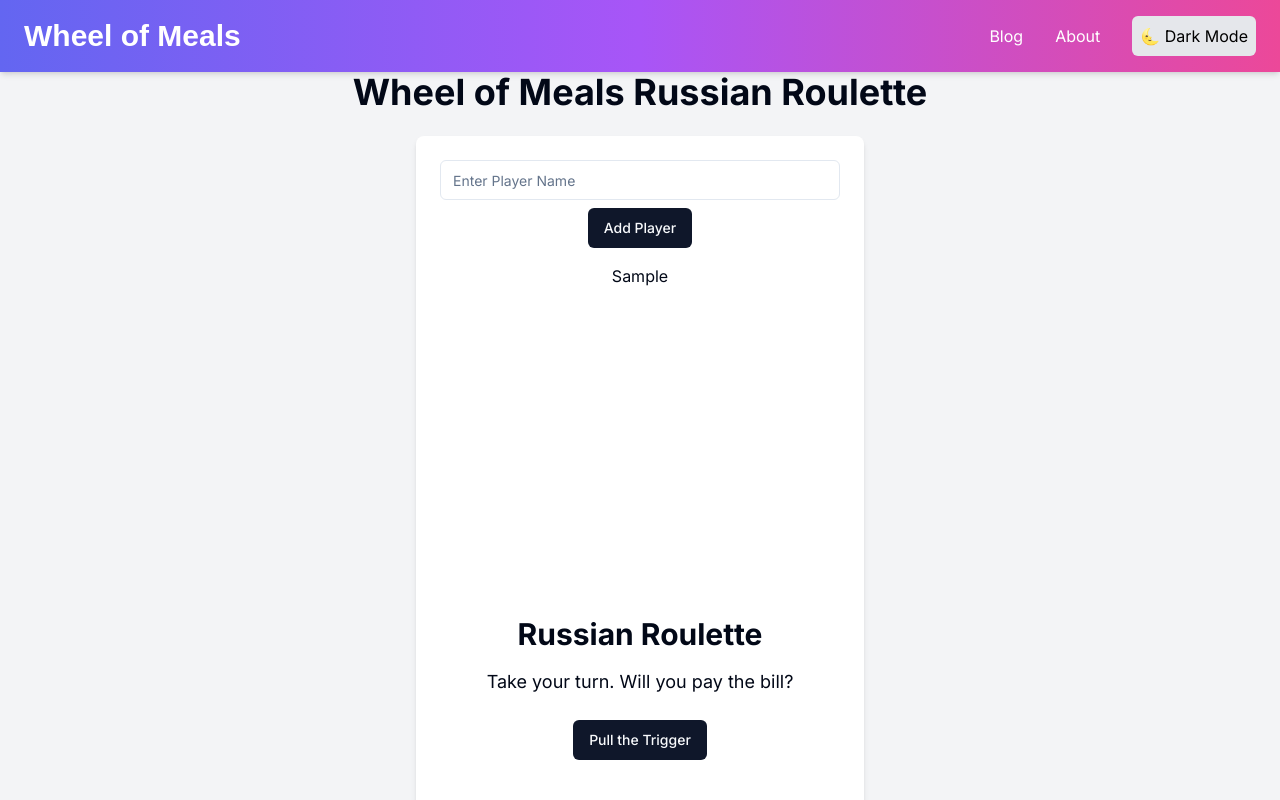
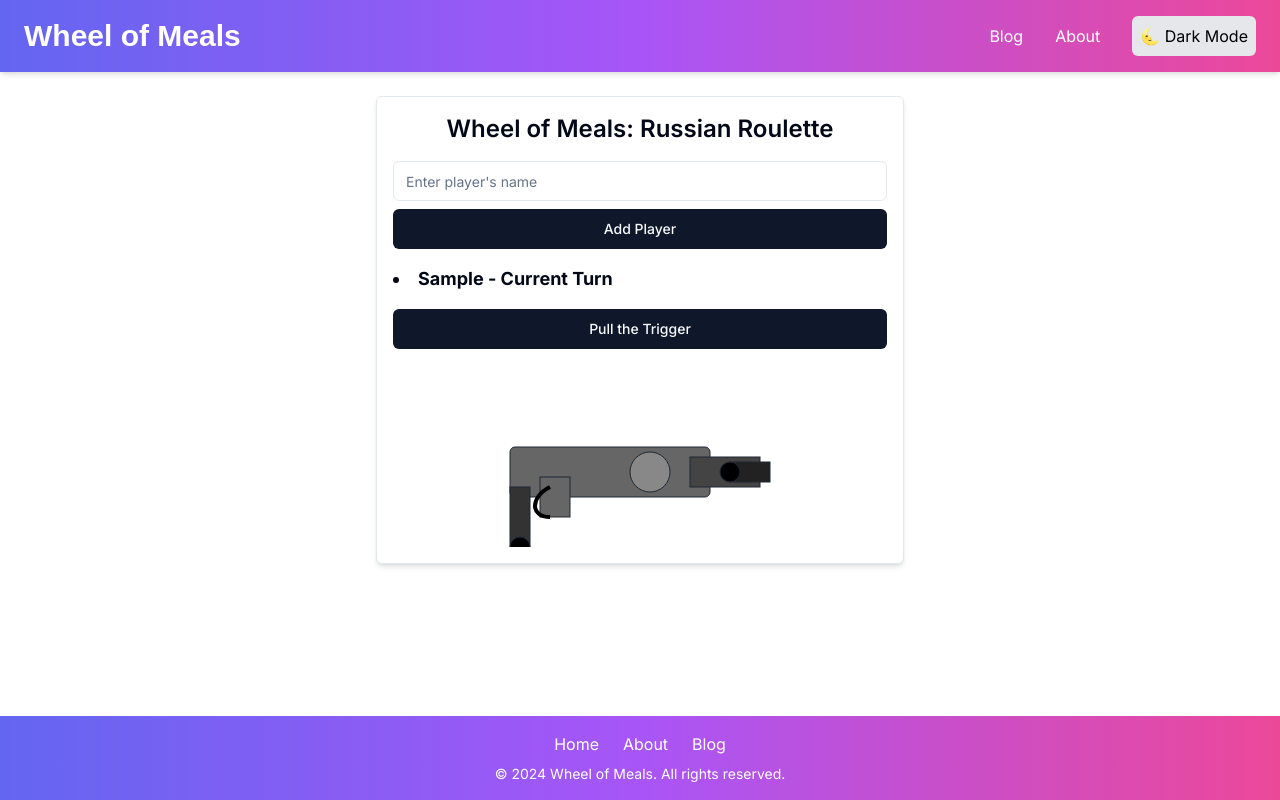
Before and after one commit to omeryildirim0/wheel, a Next.js app: page /games/russian-roulette in a window 1280 px wide. Both pictures are taken after typing "Sample" into the empty fields and a click on the button "Add Player". Shown: the top 800 px of the page. Built offline with nearby package versions, Linux system fonts and the light colour scheme.

Commit message:
new game design

```diff
--- a/app/games/russian-roulette/RussianRouletteGame.tsx
+++ b/app/games/russian-roulette/RussianRouletteGame.tsx
@@ -24,7 +24,7 @@ const RussianRoulette = () => {
   };
 
   return (
-    <div className="flex flex-col items-center justify-center h-screen">
+    <div className="flex flex-col items-center justify-center min-h-[80vh]">
       <h1 className="text-3xl font-bold mb-4">Russian Roulette</h1>
       <p className="text-lg mb-6">Take your turn. Will you pay the bill?</p>
       <Button onClick={pullTrigger} disabled={gameOver}>
--- a/app/games/russian-roulette/page.tsx
+++ b/app/games/russian-roulette/page.tsx
@@ -1,14 +1,132 @@
-import PlayerInput from './PlayerForm';
-import RussianRoulette from './RussianRouletteGame';
+"use client";
+// components/RussianRoulette.tsx
+import React, { useState } from 'react';
+import { Button } from '@/components/ui/button';
+import { Card } from '@/components/ui/card';
+import { Input } from '@/components/ui/input';
+import { cn } from '@/lib/utils'; // For classnames if needed
 
-export default function Home() {
+const clickSound = '/sounds/click.mp3';  // Add sound path
+const bangSound = '/sounds/bang.mp3';    // Add sound path
+
+const RussianRoulette = () => {
+  const [players, setPlayers] = useState<string[]>([]);
+  const [newPlayer, setNewPlayer] = useState<string>('');
+  const [currentPlayerIndex, setCurrentPlayerIndex] = useState<number>(0);
+  const [chamberPosition, setChamberPosition] = useState<number>(0);  // Track revolver chamber
+  const [bulletChamber, setBulletChamber] = useState<number>(Math.floor(Math.random() * 6)); // Random bullet position
+  const [gameOver, setGameOver] = useState<boolean>(false);
+
+  const addPlayer = () => {
+    if (newPlayer.trim() !== '') {
+      setPlayers([...players, newPlayer.trim()]);
+      setNewPlayer('');
+    }
+  };
+
+  const playSound = (soundPath: string) => {
+    const audio = new Audio(soundPath);
+    audio.play();
+  };
+
+  const pullTrigger = () => {
+    if (players.length === 0 || gameOver) return;
+
+    const currentChamber = chamberPosition % 6;
+
+    if (currentChamber === bulletChamber) {
+      // Gun fired, end game
+      setGameOver(true);
+      playSound(bangSound);
+    } else {
+      // Empty chamber
+      playSound(clickSound);
+      setChamberPosition(chamberPosition + 1);
+      setCurrentPlayerIndex((currentPlayerIndex + 1) % players.length);
+    }
+  };
+
+  const resetGame = () => {
+    setGameOver(false);
+    setChamberPosition(0);
+    setBulletChamber(Math.floor(Math.random() * 6));  // Reset bullet position
+  };
+
   return (
-    <div className="flex flex-col items-center justify-center min-h-screen bg-gray-100">
-      <h1 className="text-4xl font-bold mb-6">Wheel of Meals Russian Roulette</h1>
-      <div className="w-full max-w-md bg-white p-6 rounded-lg shadow-md">
-        <PlayerInput />
-        <RussianRoulette />
-      </div>
+    <div className="p-6 max-w-xl mx-auto">
+      <Card className="p-4 bg-white shadow-md rounded-md">
+        <h1 className="text-2xl font-semibold mb-4 text-center">Wheel of Meals: Russian Roulette</h1>
+
+        {/* Add Player Section */}
+        <div className="mb-4">
+          <Input
+            value={newPlayer}
+            onChange={(e) => setNewPlayer(e.target.value)}
+            placeholder="Enter player's name"
+            className="w-full mb-2"
+          />
+          <Button onClick={addPlayer} className="w-full">Add Player</Button>
+        </div>
+
+        {/* Player List */}
+        <div className="mb-4">
+          <ul className="list-disc list-inside">
+            {players.map((player, idx) => (
+              <li key={idx} className={`text-lg ${idx === currentPlayerIndex ? 'font-bold' : ''}`}>
+                {player} {idx === currentPlayerIndex ? '- Current Turn' : ''}
+              </li>
+            ))}
+          </ul>
+        </div>
+
+        {/* Trigger Button */}
+        {!gameOver ? (
+          <Button onClick={pullTrigger} className="w-full mb-4">Pull the Trigger</Button>
+        ) : (
+          <Button onClick={resetGame} className="w-full mb-4">Reset Game</Button>
+        )}
+
+        {gameOver && (
+          <div className="text-center mt-4">
+            <h2 className="text-xl font-semibold text-red-600">Game Over!</h2>
+            <p className="text-lg">{players[currentPlayerIndex]} pays the bill!</p>
+          </div>
+        )}
+
+        <div className="mt-8 flex justify-center">
+          <Revolver />
+        </div>
+      </Card>
     </div>
   );
-}
+};
+
+// SVG Revolver Drawing Component
+const Revolver = () => (
+  <svg
+    width="300"
+    height="150"
+    viewBox="0 0 300 150"
+    xmlns="http://www.w3.org/2000/svg"
+    className="stroke-current text-gray-800"
+  >
+    {/* Revolver body */}
+    <rect x="20" y="50" width="200" height="50" fill="#666" rx="5" />
+    <circle cx="160" cy="75" r="20" fill="#888" />
+    <rect x="50" y="80" width="30" height="40" fill="#666" />
+
+    {/* Barrel */}
+    <rect x="200" y="60" width="70" height="30" fill="#444" />
+    <rect x="240" y="65" width="40" height="20" fill="#222" />
+    <circle cx="240" cy="75" r="10" fill="#000" />
+
+    {/* Trigger guard */}
+    <path d="M 60 90 C 40 100, 40 120, 60 120" stroke="#000" strokeWidth="4" fill="none" />
+
+    {/* Handle */}
+    <rect x="20" y="90" width="20" height="60" fill="#333" />
+    <circle cx="30" cy="150" r="10" fill="#000" />
+  </svg>
+);
+
+export default RussianRoulette;
```
